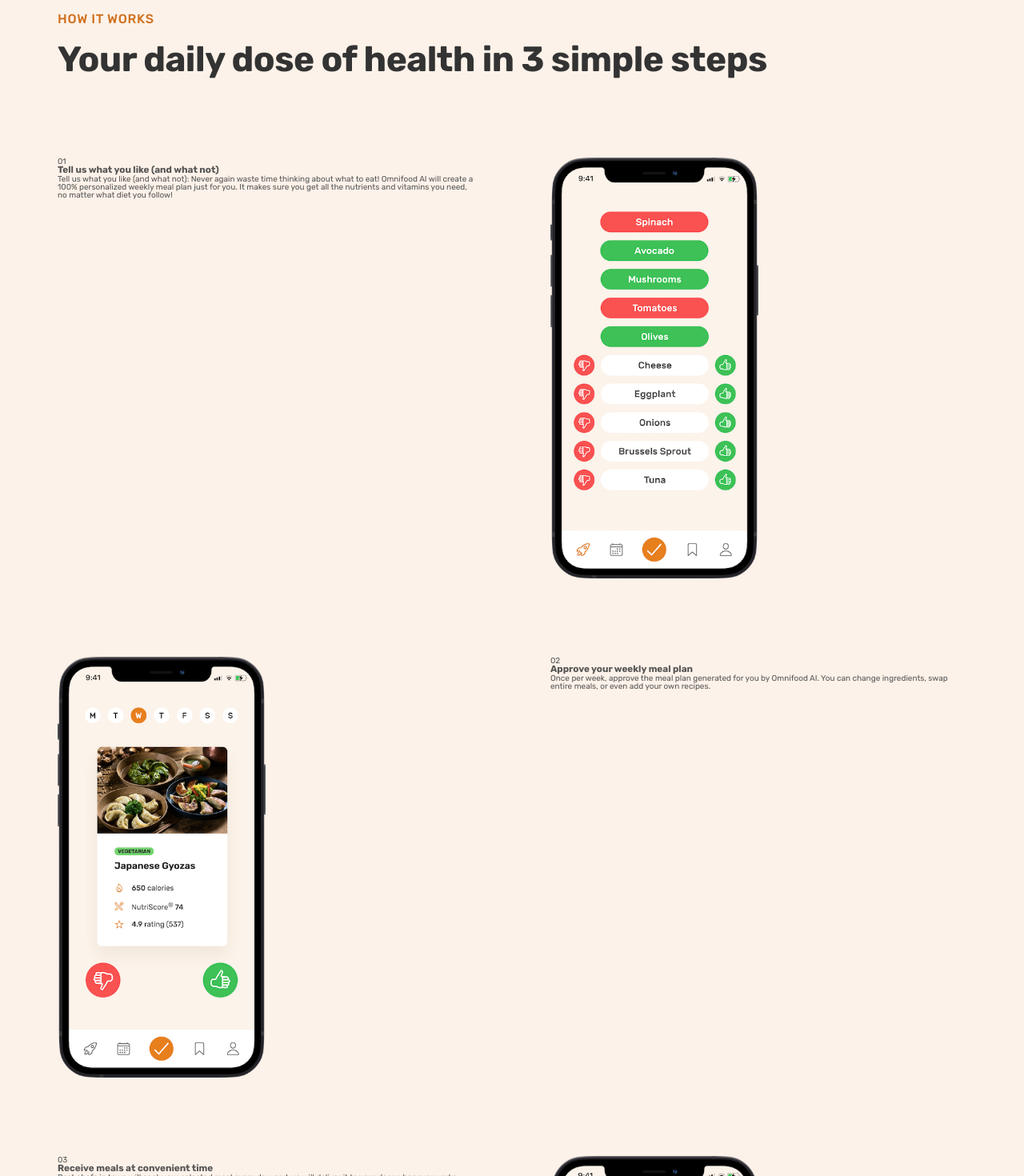
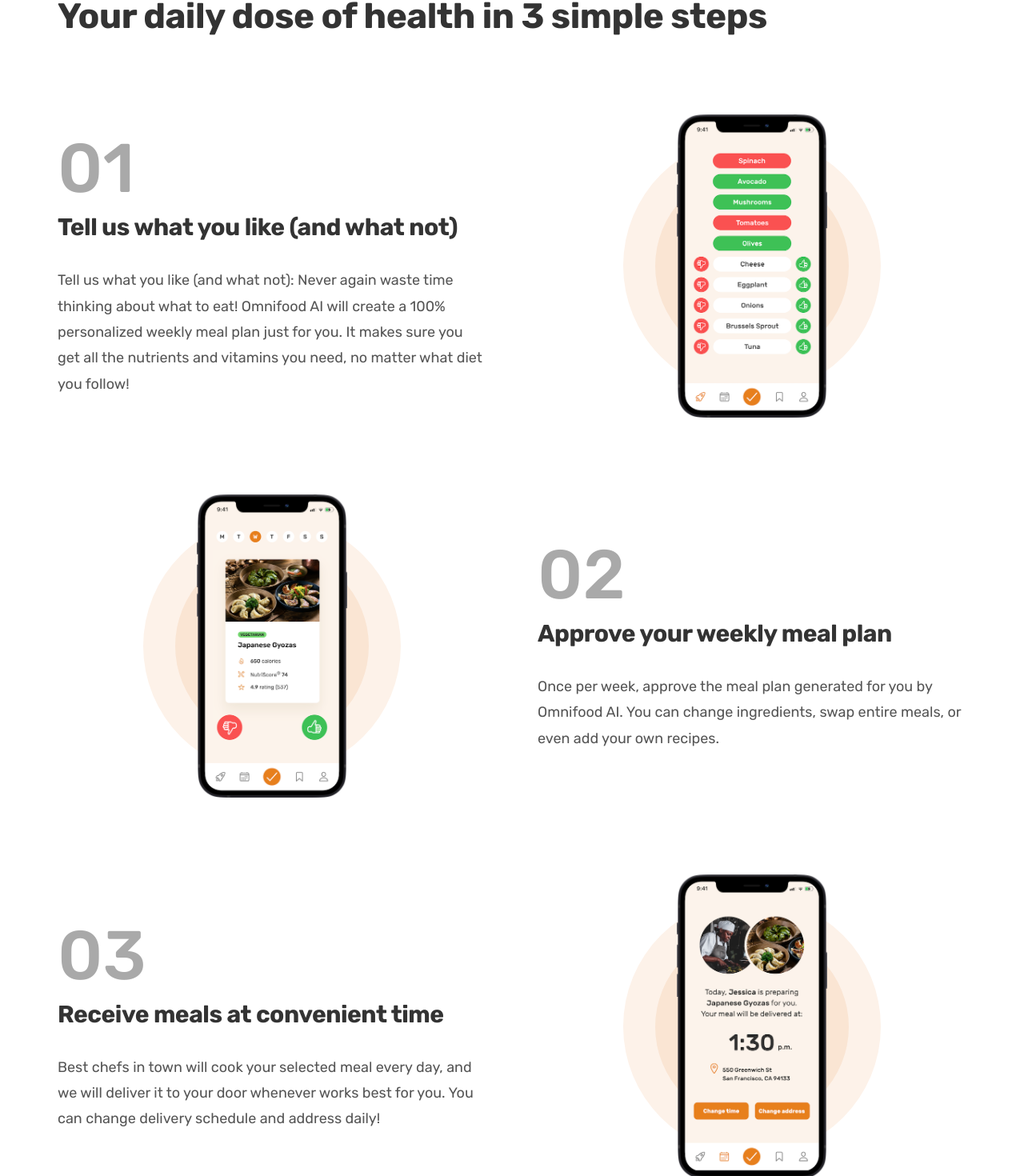
Before and after one commit to kcereno/omnifood, a React (Create React App) app: page / in a window 1280 px wide. Shown: the part 840-2310 px from the top of the page at 80% size. Built offline with nearby package versions, Linux system fonts and the light colour scheme.

Commit message:
Finish 113

```diff
--- a/src/sass/_alignment.scss
+++ b/src/sass/_alignment.scss
@@ -2,9 +2,30 @@
   text-align: center;
 }
 
-.align {
-  &-center {
-    margin-left: auto;
-    margin-right: auto;
+.center {
+  &-x {
+    margin: 0 auto;
   }
 }
+
+// Using Flexbox
+.flex-center {
+  &-x,
+  &-y,
+  &-xy {
+    display: flex;
+  }
+
+  &-x {
+    justify-content: center;
+  }
+
+  &-y {
+    align-items: center;
+  }
+
+  &-xy {
+    justify-content: center;
+    align-items: center;
+  }
+}
--- a/src/sass/_colors.scss
+++ b/src/sass/_colors.scss
@@ -1,6 +1,7 @@
 $colorPrimary: #e67e22;
 
 $tintPrimary: #fdf2e9;
+$tintSecondary: #fae5d3;
 
 $shadePrimary: #cf711f;
 
--- a/src/sass/_flex.scss
+++ b/src/sass/_flex.scss
@@ -5,9 +5,8 @@
 
 .flex {
   display: flex;
-}
 
-.flex {
+  // Direction
   &-column {
     flex-direction: column;
   }
--- a/src/sass/_grid.scss
+++ b/src/sass/_grid.scss
@@ -1,9 +1,12 @@
+$gridGapSm: 6.4rem;
 $gridGapMd: 9.6rem;
 
 .grid {
   display: grid;
-  gap: $gridGapMd;
+  column-gap: $gridGapSm;
+  row-gap: $gridGapMd;
 
+  // Columns
   &-col {
     &-2 {
       grid-template-columns: repeat(2, 1fr);
@@ -15,4 +18,11 @@
       grid-template-columns: repeat(4, 1fr);
     }
   }
+
+  // Alignment
+  &-center {
+    &-y {
+      align-items: center;
+    }
+  }
 }
--- a/src/sass/_typography.scss
+++ b/src/sass/_typography.scss
@@ -6,6 +6,7 @@
 
 $fontSizeHeadingPrimary: 5.2rem;
 $fontSizeHeadingSecondary: 4.4rem;
+$fontSizeTertiary: 3rem;
 
 $fontSizeSubheading: 1.6rem;
 
@@ -16,7 +17,8 @@
 
 .heading {
   &-primary,
-  &-secondary {
+  &-secondary,
+  &-tertiary {
     font-weight: 700;
     color: $greySecondary;
     letter-spacing: -0.5px;
@@ -33,6 +35,9 @@
     margin-bottom: 9.6rem;
   }
   &-tertiary {
+    font-size: $fontSizeTertiary;
+    line-height: 1.2;
+    margin-bottom: 3.2rem;
   }
 }
 
--- a/src/sections/HeroSection/HeroSection.tsx
+++ b/src/sections/HeroSection/HeroSection.tsx
@@ -7,7 +7,7 @@
 function HeroSection() {
   return (
     <section className="hero-section bg-tint">
-      <div className="hero-container grid grid-col-2 align-center px-md">
+      <div className="hero-container grid grid-col-2 center-x px-md">
         <div className="hero-text-box">
           <h1 className="heading-primary mb-md">
             A healthy meal delivered to your door, every single day!
--- a/src/sections/HowItWorksSection/HowItWorksSection.scss
+++ b/src/sections/HowItWorksSection/HowItWorksSection.scss
@@ -1,4 +1,45 @@
 @use "/src/sass/index" as *;
 
-.how {
+.step {
+  &-number {
+    font-size: 8.6rem;
+    font-weight: $fontWeightMedium;
+    color: darkgray;
+    margin-bottom: 1.2rem;
+  }
+
+  &-description {
+    font-size: 1.8rem;
+    line-height: 1.8;
+  }
+
+  &-img {
+    width: 35%;
+
+    &-box {
+      position: relative;
+
+      &::before,
+      &::after {
+        content: "";
+        display: block;
+        position: absolute;
+        border-radius: 50%;
+      }
+
+      &::before {
+        width: 60%;
+        padding-bottom: 60%;
+        background-color: $tintPrimary;
+        z-index: -2;
+      }
+
+      &::after {
+        width: 45%;
+        padding-bottom: 45%;
+        background-color: $tintSecondary;
+        z-index: -1;
+      }
+    }
+  }
 }
--- a/src/sections/HowItWorksSection/HowItWorksSection.tsx
+++ b/src/sections/HowItWorksSection/HowItWorksSection.tsx
@@ -5,14 +5,14 @@
 
 function HowItWorksSection() {
   return (
-    <section className="how py-lg bg-tint">
+    <section className="how py-lg ">
       <div className="container">
         <span className="subheading">How It Works</span>
         <h2 className="heading-secondary">
           Your daily dose of health in 3 simple steps
         </h2>
       </div>
-      <div className="container grid grid-col-2">
+      <div className="container grid grid-col-2 grid-center-y">
         {/* Step 1 */}
 
         <div className="step-text-box">
@@ -20,7 +20,7 @@
           <h3 className="heading-tertiary">
             Tell us what you like (and what not)
           </h3>
-          <p className="step-descripton">
+          <p className="step-description">
             Tell us what you like (and what not): Never again waste time
             thinking about what to eat! Omnifood AI will create a 100%
             personalized weekly meal plan just for you. It makes sure you get
@@ -28,18 +28,18 @@
             follow!
           </p>
         </div>
-        <div className="step-img-box">
-          <img src={image1} className="step-img w-50" alt="screen1" />
+        <div className="step-img-box flex-center-xy">
+          <img src={image1} className="step-img " alt="screen1" />
         </div>
         {/* Step 2 */}
 
-        <div className="step-img-box">
-          <img src={image2} className="step-img w-50" alt="screen2" />
+        <div className="step-img-box flex-center-xy">
+          <img src={image2} className="step-img " alt="screen2" />
         </div>
         <div className="step-text-box">
           <p className="step-number">02</p>
           <h3 className="heading-tertiary">Approve your weekly meal plan</h3>
-          <p className="step-descripton">
+          <p className="step-description">
             Once per week, approve the meal plan generated for you by Omnifood
             AI. You can change ingredients, swap entire meals, or even add your
             own recipes.
@@ -49,14 +49,14 @@
         <div className="step-text-box">
           <p className="step-number">03</p>
           <h3 className="heading-tertiary">Receive meals at convenient time</h3>
-          <p className="step-descripton">
+          <p className="step-description">
             Best chefs in town will cook your selected meal every day, and we
             will deliver it to your door whenever works best for you. You can
             change delivery schedule and address daily!
           </p>
         </div>
-        <div className="step-img-box">
-          <img src={image3} className="step-img w-50" alt="screen2" />
+        <div className="step-img-box flex-center-xy">
+          <img src={image3} className="step-img " alt="screen2" />
         </div>
       </div>
     </section>
```
